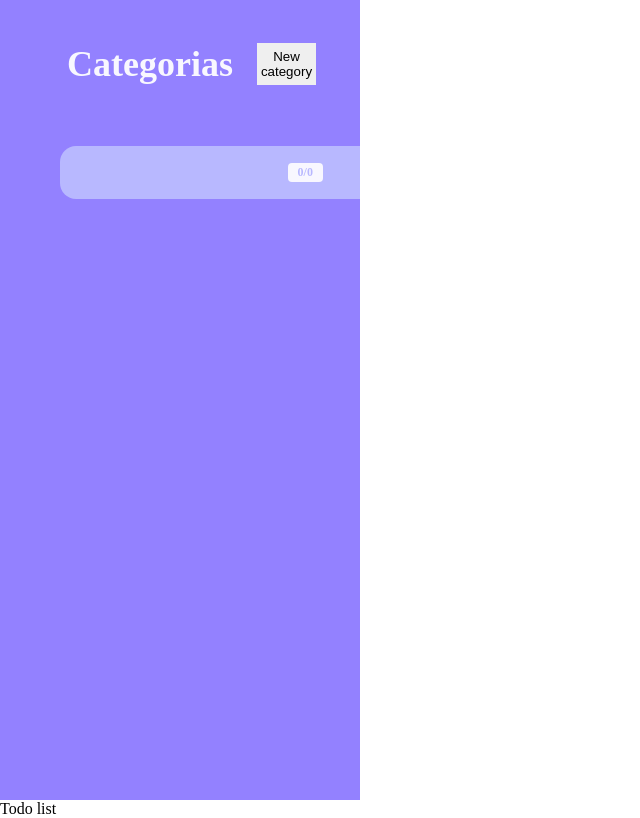
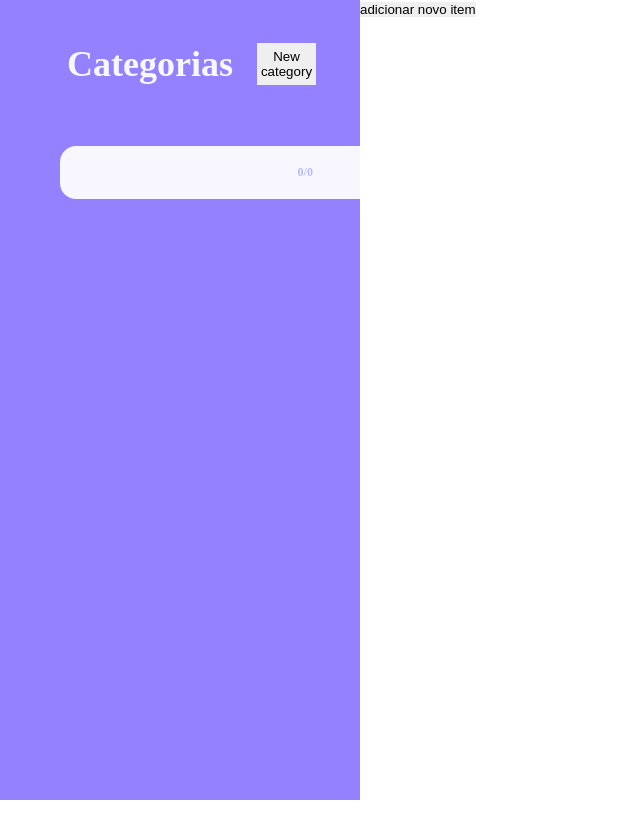
Before and after one commit to juunegreiros/todo-list-react-learning, a React (Vite) app: page / in a window 1280 px wide. Both pictures are taken after a click on the button "New category". Shown: the whole page, without its empty margins (0-640 px from the left). Built offline with nearby package versions, Linux system fonts and the light colour scheme; the HTML template or start-up script is replaced by a standard one.

Commit message:
Learning 4 - handle categories + add item

```diff
--- /dev/null
+++ b/src/App.styled.ts
@@ -0,0 +1,5 @@
+import styled from 'styled-components'
+
+export const Container = styled.div`
+  display: flex;
+`
--- a/src/App.tsx
+++ b/src/App.tsx
@@ -3,14 +3,18 @@ import React from 'react'
 import GlobalStyle from './config/GlobalStyle'
 import Navbar from './components/Navbar/Navbar'
 import type { Item, Category } from './types/types'
+import { Container } from './App.styled'
+
 
 function App() {
   // hooks
   const [categories, setCategories] = React.useState<Category[]>([])
-  const [activeCategory, setActiveCategory] = React.useState<Category>()
 
   const onCreateCategory = (category: Category) => {
-    const newCategories = [...categories]
+    const newCategories = categories.map((mapCategory) => ({
+      ...mapCategory,
+      active: false,
+    }))
     newCategories.push(category)
     setCategories(newCategories)
   }
@@ -21,59 +25,91 @@ function App() {
     setCategories(newCategories)
   }
 
+  const handleActiveCategory = (id: string) => {
+    // 1 - categories - active da categoria
+    // categories modificado
+    const newCategories = categories.map((category) => ({
+      ...category,
+      active: id === category.id
+    }))
+
+    setCategories(newCategories)
+  }
+
+  const onCreateItem = () => {
+    const newCategories = categories.map((category) => ({
+      ...category,
+      items: category.active ? [
+        ...category.items,
+        {
+          id: `item-${category.items.length + 1}`,
+          text: '',
+          checked: false
+        }
+      ] : category.items
+    }))
+
+    setCategories(newCategories)
+  }
+  const onUpdateItem = () => {}
+  const onDeleteItem = () => {}
+
+  const activeCategory = categories.find((category) => category.active)
+
   return (
-    <div>
+    <Container>
       <GlobalStyle/>
 
       <Navbar
         categories={categories}
         onCreateCategory={onCreateCategory}
         onUpdateCategoryValue={onUpdateCategoryValue}
+        handleActiveCategory={handleActiveCategory}
       />
+    <div>
 
-      <p>Todo list</p>
-{/*
+      <h2>{activeCategory ? activeCategory?.text : 'Sem Categoria'}</h2>
+      {
+        activeCategory ? (
           <button
           type="button"
-        onClick={() => {
-          setItems([
-            ...items,
-            {
-              id: `item-${items.length + 1}`,
-              text: '',
-              checked: false,
-            }
-          ])
-        }}
+          onClick={onCreateItem}
             >
             adicionar novo item
-      </button> */}
+          </button>
+        )
+        :  (
+          <p>Cadastre uma categoria para cadastrar itens</p>
+          )
+        }
 
-      {/* {
-        items.map((item, index) => (
+
+      {
+        activeCategory && activeCategory?.items?.map((item, index) => (
           <ItemComponent
           id={item.id}
           key={item.id}
           text={item.text}
           checked={item.checked}
-            onCheck={() =>{
-              const newItems = [...items]
-              newItems[index].checked = !items[index].checked
-              setItems(newItems)
-            }}
-            onDelete={() => {
-              const newItems = items.filter((newItem) => item.id !== newItem.id)
-              setItems([...newItems])
-            }}
-            onChange={(e) => {
-              const newItems = [...items]
-              newItems[index].text = e.target.value
-              setItems(newItems)
-            }}
+          // onCheck={() =>{
+            //   const newItems = [...items]
+            //   newItems[index].checked = !items[index].checked
+            //   setItems(newItems)
+            // }}
+            // onDelete={() => {
+              //   const newItems = items.filter((newItem) => item.id !== newItem.id)
+              //   setItems([...newItems])
+              // }}
+              // onChange={(e) => {
+                //   const newItems = [...items]
+                //   newItems[index].text = e.target.value
+                //   setItems(newItems)
+                // }}
                 />
           ))
-      } */}
+        }
       </div>
+    </Container>
   )
 }
 
--- a/src/components/Category/Category.styled.ts
+++ b/src/components/Category/Category.styled.ts
@@ -1,8 +1,8 @@
 import styled from 'styled-components'
 
-const Item = styled.li`
+const Item = styled.li<{ isActive: boolean }>`
   align-items: center;
-  background-color: var(--purple);
+  background-color: ${(props) => props.isActive ? `var(--white)` : `var(--purple)`};
   border-radius: 1rem 0rem 0rem 1rem;
   color: var(--white);
   cursor: pointer;
--- a/src/components/Category/Category.tsx
+++ b/src/components/Category/Category.tsx
@@ -6,11 +6,12 @@ type CategoryComponentProps = {
   active: boolean,
   items: Item[],
   onUpdateCategoryValue: (categoryIndex: number,  value: string) => void,
-  index: number
+  index: number,
+  handleActiveCategory: () => void,
 }
 
 const CategoryComponent = (props: CategoryComponentProps) => (
-  <Category.Item>
+  <Category.Item isActive={props.active} onClick={props.handleActiveCategory}>
     <Category.Input
       value={props.text}
       onChange={(e) => props.onUpdateCategoryValue(props.index, e.target.value)}
--- a/src/components/Navbar/Navbar.tsx
+++ b/src/components/Navbar/Navbar.tsx
@@ -5,7 +5,8 @@ import type { Category } from '../../types/types'
 type NavbarComponentProps = {
   categories: Category[],
   onCreateCategory: (category: Category) => void,
-  onUpdateCategoryValue: (categoryIndex: number,  value: string) => void
+  onUpdateCategoryValue: (categoryIndex: number,  value: string) => void,
+  handleActiveCategory: (id: string) => void
 }
 
 
@@ -39,6 +40,7 @@ const NavbarComponent = (props: NavbarComponentProps) => (
             items={category.items}
             onUpdateCategoryValue={props.onUpdateCategoryValue}
             index={index}
+            handleActiveCategory={() => props.handleActiveCategory(category.id)}
           />
         ))
       }
```
Lines whose indentation alone changed are shown as unchanged.
